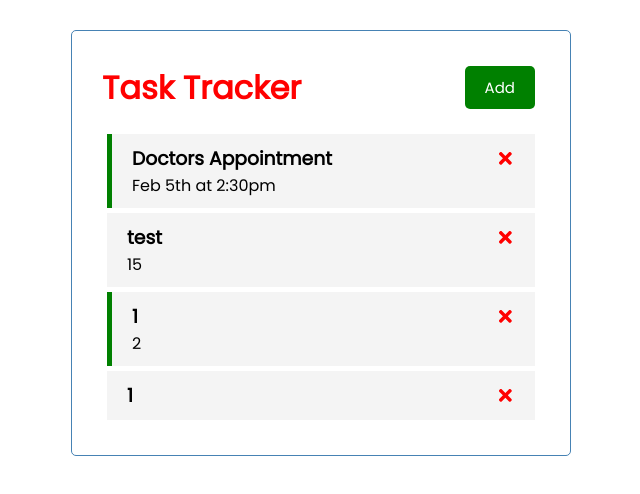
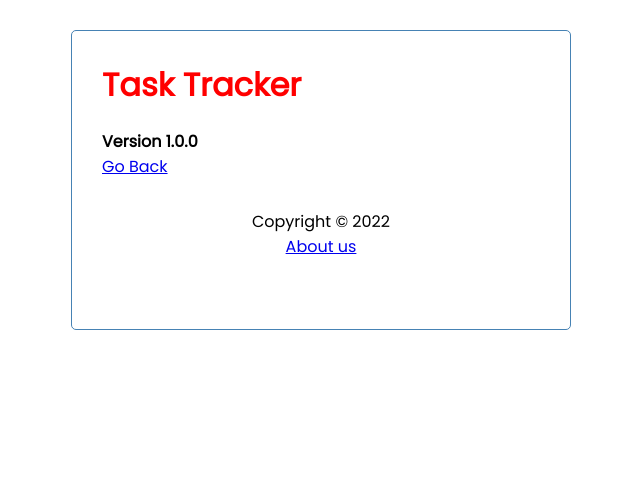
Before and after one commit to ThomasLotsander/react-demo-1, a React (Create React App) app: page /about in a window 1280 px wide. Shown: the top 494 px of the page, without its empty margins (319-959 px from the left). Built offline with nearby package versions, Linux system fonts and the light colour scheme; data requests are answered from the project's data file.

Commit message:
Add routs

```diff
--- a/package.json
+++ b/package.json
@@ -10,6 +10,7 @@
     "react": "^18.0.0",
     "react-dom": "^18.0.0",
     "react-icons": "^4.3.1",
+    "react-router-dom": "^6.3.0",
     "react-scripts": "5.0.0",
     "web-vitals": "^2.1.4"
   },
--- a/src/App.js
+++ b/src/App.js
@@ -1,5 +1,8 @@
 import { useState, useEffect } from 'react'
+import { BrowserRouter as Router, Route, Routes } from 'react-router-dom'
 import Header from "./components/Header";
+import Footer from "./components/Footer"
+import About from './components/About';
 import Tasks from "./components/Tasks";
 import AddTask from "./components/AddTask";
 
@@ -33,7 +36,7 @@ const App = () => {
   const addTask = async (task) => {
     const result = await fetch('http://localhost:5000/tasks', {
       method: 'POST',
-    headers:{
+      headers: {
         'Content-type': 'application/json',
       },
       body: JSON.stringify(task),
@@ -46,7 +49,7 @@ const addTask = async (task) => {
 
   const ToggleReminder = async (id) => {
     const taskToToggle = await fetchTask(id)
-  const updTask = {...taskToToggle, reminder: !taskToToggle.reminder}
+    const updTask = { ...taskToToggle, reminder: !taskToToggle.reminder }
     const res = await fetch(`http://localhost:5000/tasks/${id}`, {
       method: 'PUT',
       headers: {
@@ -57,7 +60,7 @@ const ToggleReminder = async (id) => {
 
     const data = await res.json()
     setTasks(
-    tasks.map((task) =>task.id === id  ? {...task, reminder: data.reminder } : task)
+      tasks.map((task) => task.id === id ? { ...task, reminder: data.reminder } : task)
     )
 
   }
@@ -70,14 +73,24 @@ const DeleteTask = async (id) => {
   }
 
   return (
+    <Router>
       <div className="container">
         <Header onAdd={() => setShowAddTask(!showAddTask)} showAdd={showAddTask} />
-      {showAddTask && <AddTask onAdd={addTask}/>}
-      {tasks.length > 0 ?
-        <Tasks tasks={tasks} onDelete={DeleteTask} onToggle={ToggleReminder} />
-        : 'No tasks to show'
-      }
+        <Routes>
+        <Route
+          path='/'
+          element={
+            <>
+              {showAddTask && <AddTask onAdd={addTask} />}
+              {tasks.length > 0 ? <Tasks tasks={tasks} onDelete={DeleteTask} onToggle={ToggleReminder} /> : 'No tasks to show' }
+            </>
+          } />
+
+          <Route path='/about' element={<About />} />
+        </Routes>
+        <Footer />
       </div>
+    </Router>
   );
 }
 
--- /dev/null
+++ b/src/components/About.js
@@ -0,0 +1,12 @@
+import { Link } from 'react-router-dom'
+
+const About = () => {
+  return (
+    <div>
+      <h4>Version 1.0.0</h4>
+      <Link to='/'>Go Back</Link>
+    </div>
+  )
+}
+
+export default About
--- /dev/null
+++ b/src/components/Footer.js
@@ -0,0 +1,13 @@
+import React from 'react'
+import { Link } from 'react-router-dom'
+
+const Footer = () => {
+  return (
+    <footer>
+        <p>Copyright &copy; 2022</p>
+        <Link to='/about'>About us</Link>
+    </footer>
+  )
+}
+
+export default Footer
--- a/src/components/Header.js
+++ b/src/components/Header.js
@@ -1,14 +1,15 @@
 import PropTypes from 'prop-types'
 import Button from './Button'
+import { useLocation } from 'react-router-dom'
 const Header = ({ title, onAdd, showAdd }) => {
-
+const location = useLocation()
 
 
 
   return (
     <header className='header'>
         <h1 style={HeadingStyle}>{title}</h1>
-        <Button color={showAdd ? 'red' : 'green'} text={showAdd ? 'Close' : 'Add'} onClick={onAdd}/>
+        {location.pathname === '/' && <Button color={showAdd ? 'red' : 'green'} text={showAdd ? 'Close' : 'Add'} onClick={onAdd}/> }
     </header>
   )
 }
```
Also changed, not shown: 1 other file (tests, documents, lock files or other folders). Lines whose indentation alone changed are shown as unchanged.
